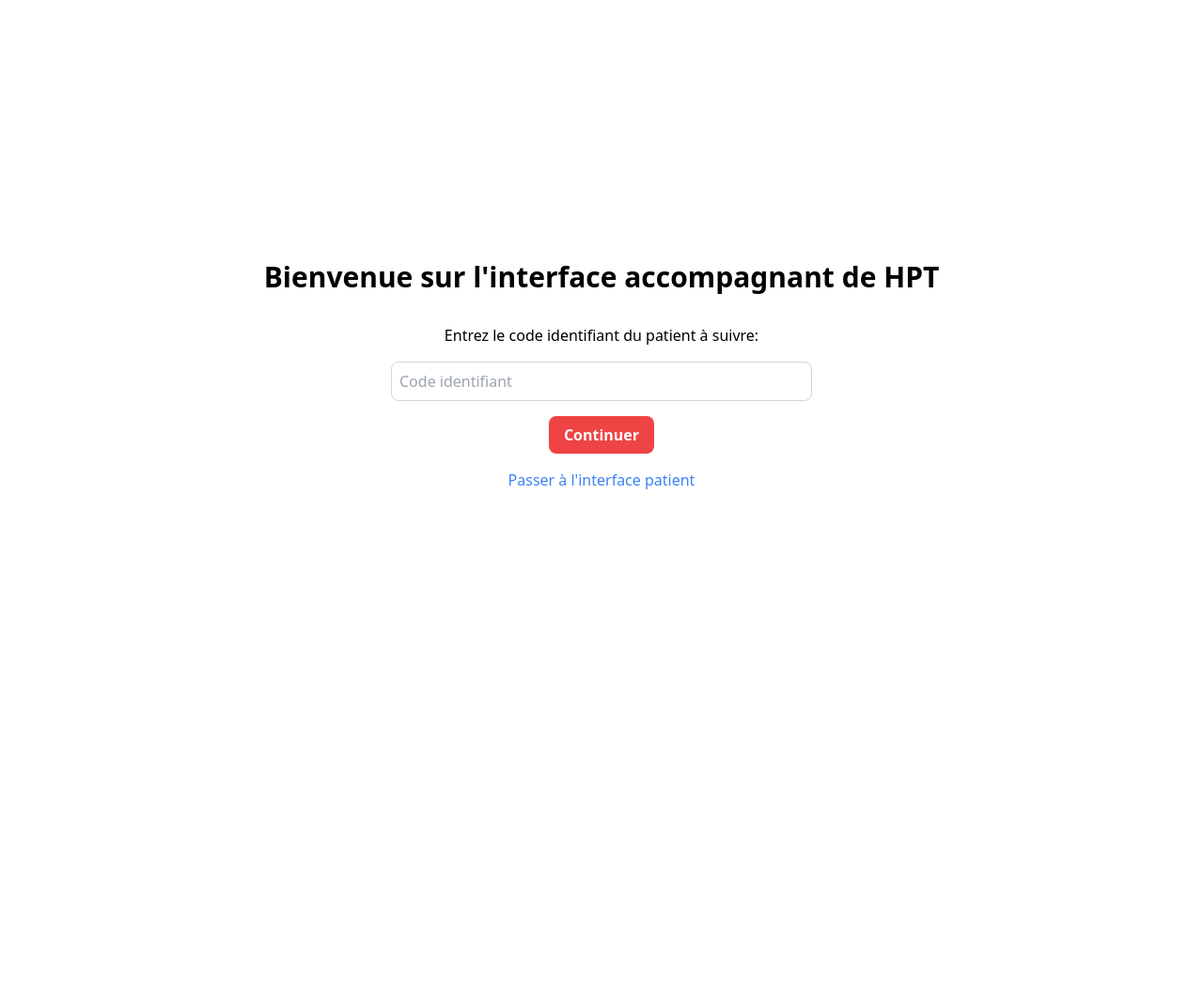
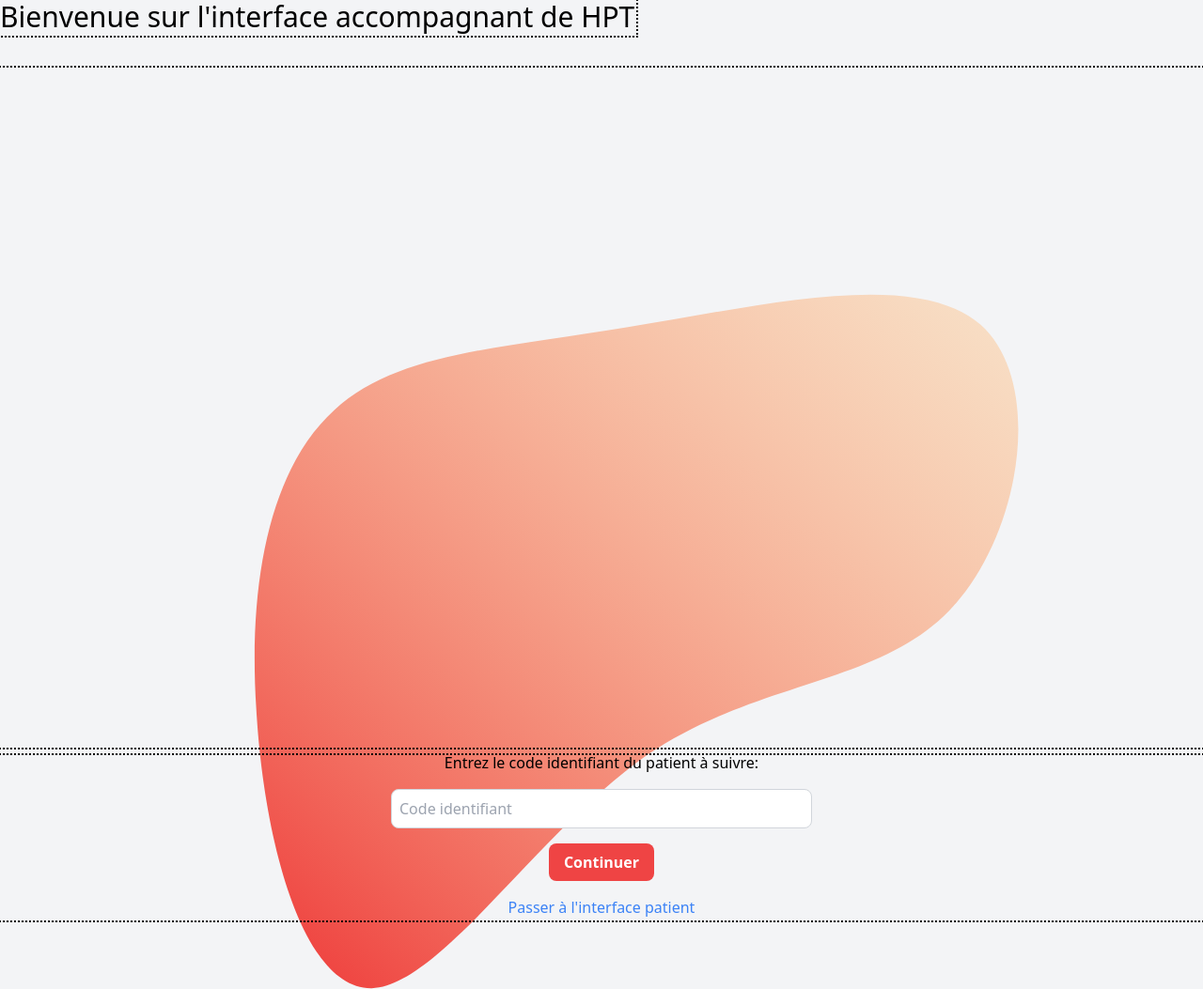
Before and after one commit to aent0n/HosPatient-Tracker, a plain HTML site: page index.html in a window 1280 px wide. Shown: the whole page at 94% size. Before the commit the page ends 800 px from the top, so only its background shows below. Drawn offline with nearby package versions, Linux system fonts and the light colour scheme.

Commit message:
first test svg

```diff
--- a/index.html
+++ b/index.html
@@ -6,13 +6,30 @@
   <title>Bienvenue sur l'interface accompagnant de HPT</title>
   <link href="https://unpkg.com/tailwindcss@^2/dist/tailwind.min.css" rel="stylesheet">
 </head>
-<body>
-  <div class="flex flex-col items-center justify-center h-screen">
-    <h1 class="text-3xl font-bold mb-8">Bienvenue sur l'interface accompagnant de HPT</h1>
+<body style="background-color: #f3f4f6;">
+    <div style="position: absolute; top: 0; left: 0; width: 100%; height: 100%; z-index: -1;">
+        <svg class="outline-black" id="sw-js-blob-svg" viewBox="0 0 100 100" xmlns="http://www.w3.org/2000/svg" version="1.1">
+            <defs>
+                <linearGradient id="sw-gradient" x1="0" x2="1" y1="1" y2="0">
+                    <stop id="stop1" stop-color="rgba(238, 55, 55, 1)" offset="0%"></stop>
+                    <stop id="stop2" stop-color="rgba(255, 193.353, 124.621, 0.38)" offset="100%"></stop>
+                </linearGradient>
+            </defs>
+            <path fill="url(#sw-gradient)" d="M31.5,-23C36.9,-18.2,34.9,-5.4,28.9,0.8C22.9,7,12.9,6.6,3.8,12.8C-5.2,19.1,-13.4,32,-19.1,32.2C-24.9,32.3,-28.1,19.7,-28.7,8.9C-29.4,-2,-27.4,-11.2,-22.2,-15.9C-17,-20.7,-8.5,-21,2.2,-22.8C13,-24.5,26,-27.8,31.5,-23Z" width="200%" height="200%" transform="translate(50 50)" stroke-width="0"; style="transition: all 0.3s ease 0s;" ; stroke="rgba(253.933, 157.05, 111.196, 1)"></path>
+        </svg>
+    </div>
+  <div class="flex flex-col h-screen outline-black">
+    <div class="flex outline-black">
+        <h1 class=" flex text-3xl outline-black mb-8">Bienvenue sur l'interface accompagnant de HPT</h1>
+    </div>
+  </div>
+  <div class="flex flex-col items-center justify-center flex-1 outline-black">
     <p class="text-center mb-4">Entrez le code identifiant du patient à suivre:</p>
     <input type="text" class="border border-gray-300 rounded-lg p-2 mb-4 w-full max-w-md" placeholder="Code identifiant">
     <button class="bg-red-500 hover:bg-red-700 text-white font-bold py-2 px-4 rounded-lg mb-4">Continuer</button>
     <a href="patient.html" class="text-blue-500 hover:text-blue-700">Passer à l'interface patient</a>
   </div>
+
+  </div>
 </body>
 </html>
```
